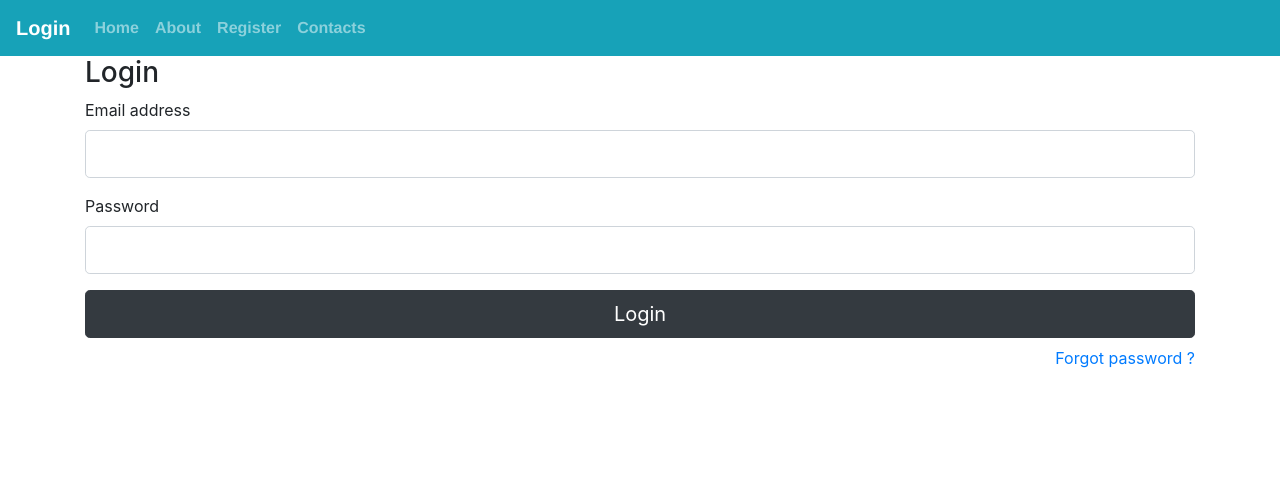
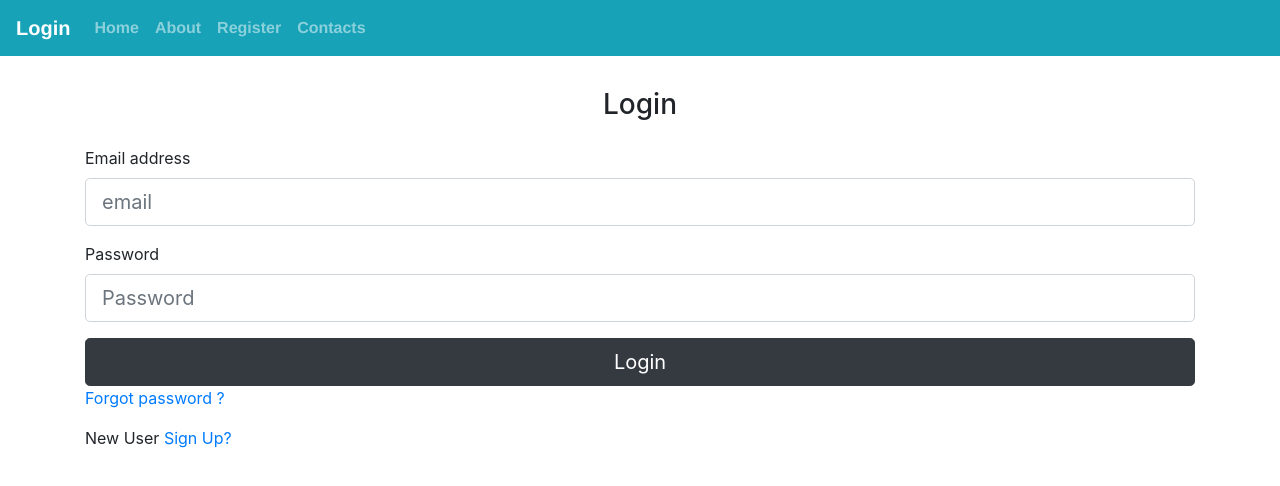
Before and after one commit to shaifalivashistha/Self_Tracker_Advanced, a Vue app in the folder frontend/myapp/: page /login in a window 1280 px wide. Shown: the top 486 px of the page. Built offline with nearby package versions, Linux system fonts and the light colour scheme; the HTML template or start-up script is replaced by a standard one.

Commit message:
updated reg validation

```diff
--- a/frontend/myapp/src/components/LoginVue.vue
+++ b/frontend/myapp/src/components/LoginVue.vue
@@ -113,21 +113,29 @@ body {
     </b-navbar>
 
     <body class="container">
-      <form class="form">
-        <h3>Login</h3>
+      <br>
+      <h3 class="form text-center mt-2 mb-4">
+        Login
+      </h3>
+      <form>
         <div class="form-group">
           <label>Email address</label>
-          <input type="email" class="form-control form-control-lg" />
+          <input type="email" class="form-control form-control-lg" placeholder="email"
+            pattern="^\w+([\.-]?\w+)*@\w+([\.-]?\w+)*(\.\w{2,3})+$" required />
         </div>
         <div class="form-group">
           <label>Password</label>
-          <input type="password" class="form-control form-control-lg" />
+          <input type="password" class="form-control form-control-lg" placeholder="Password"
+            pattern="(?=.*\d)(?=.*[a-z])(?=.*[A-Z]).{8,}" required />
         </div>
         <button type="submit" class="btn btn-dark btn-lg btn-block">
           Login
         </button>
-        <p class="forgot-password text-right mt-2 mb-4">
+        <p>
           <router-link to="/forgot-password">Forgot password ?</router-link>
+        </p>
+        <p>
+          New User <router-link to="/register">Sign Up?</router-link>
         </p>
       </form>
     </body>
--- a/frontend/myapp/src/components/RegisterPage.vue
+++ b/frontend/myapp/src/components/RegisterPage.vue
@@ -209,14 +209,17 @@ export default {
 
     <body class="container">
       <form class="form" onsubmit="return validateform()">
-        <h3>Sign Up</h3>
+        <h3 class="form text-center mt-2 mb-4">
+          Sign Up
+        </h3>
         <div class="form-group">
           <label>Username</label>
           <input type="text" class="form-control form-control-lg" placeholder="Username" required />
         </div>
         <div class="form-group">
           <label>Email address</label>
-          <input type="email" class="form-control form-control-lg" placeholder="email" required />
+          <input type="email" class="form-control form-control-lg" placeholder="email"
+            pattern="^\w+([\.-]?\w+)*@\w+([\.-]?\w+)*(\.\w{2,3})+$" required />
         </div>
         <div class="form-group">
           <label>Password</label>
@@ -312,4 +315,8 @@ h3 {
 .invalid {
   color: red;
 }
+
+.login {
+  background-color: dodgerblue;
+}
 </style>
```
Also changed, not shown: frontend/myapp/src/views/RegisterView.vue (line endings or trailing spaces).
